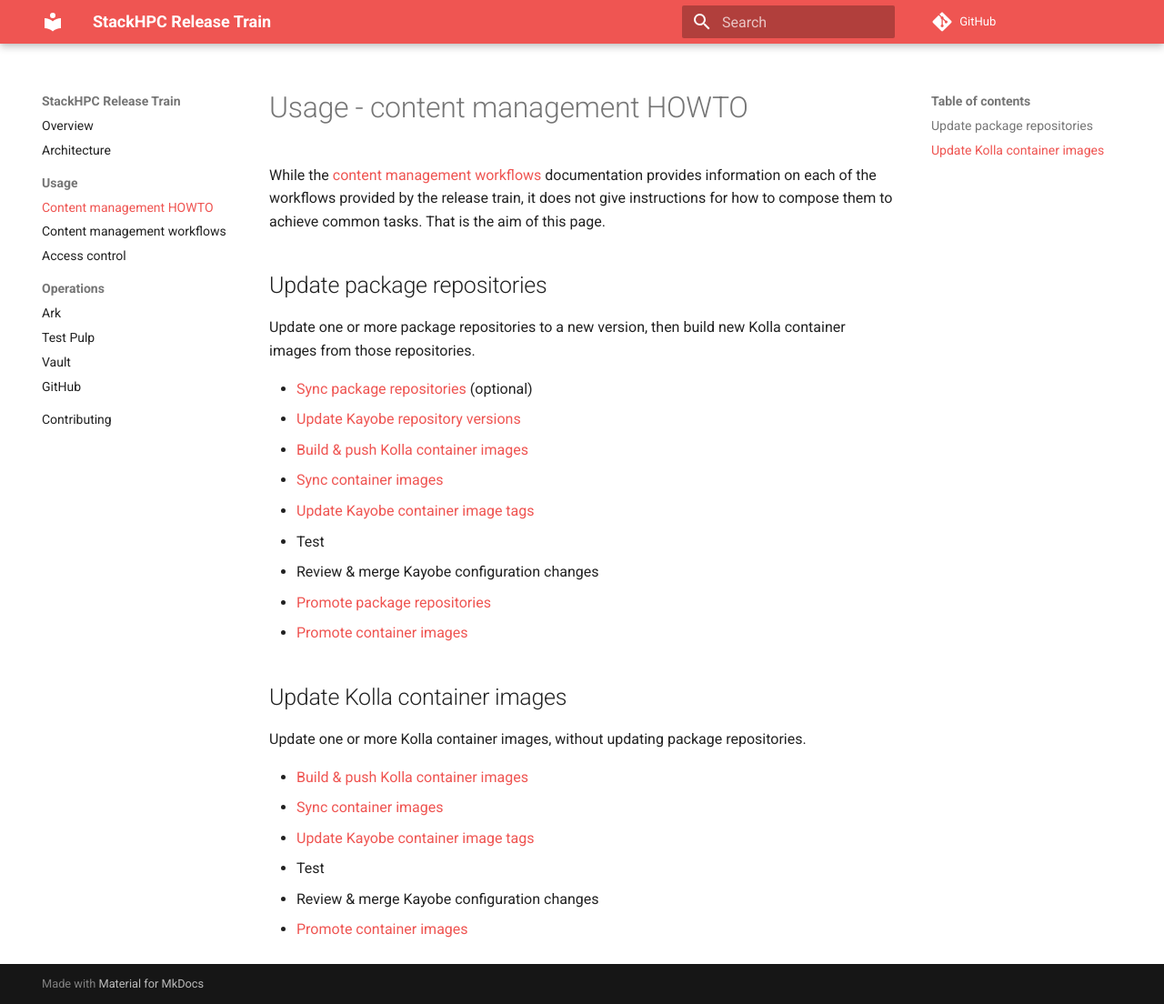
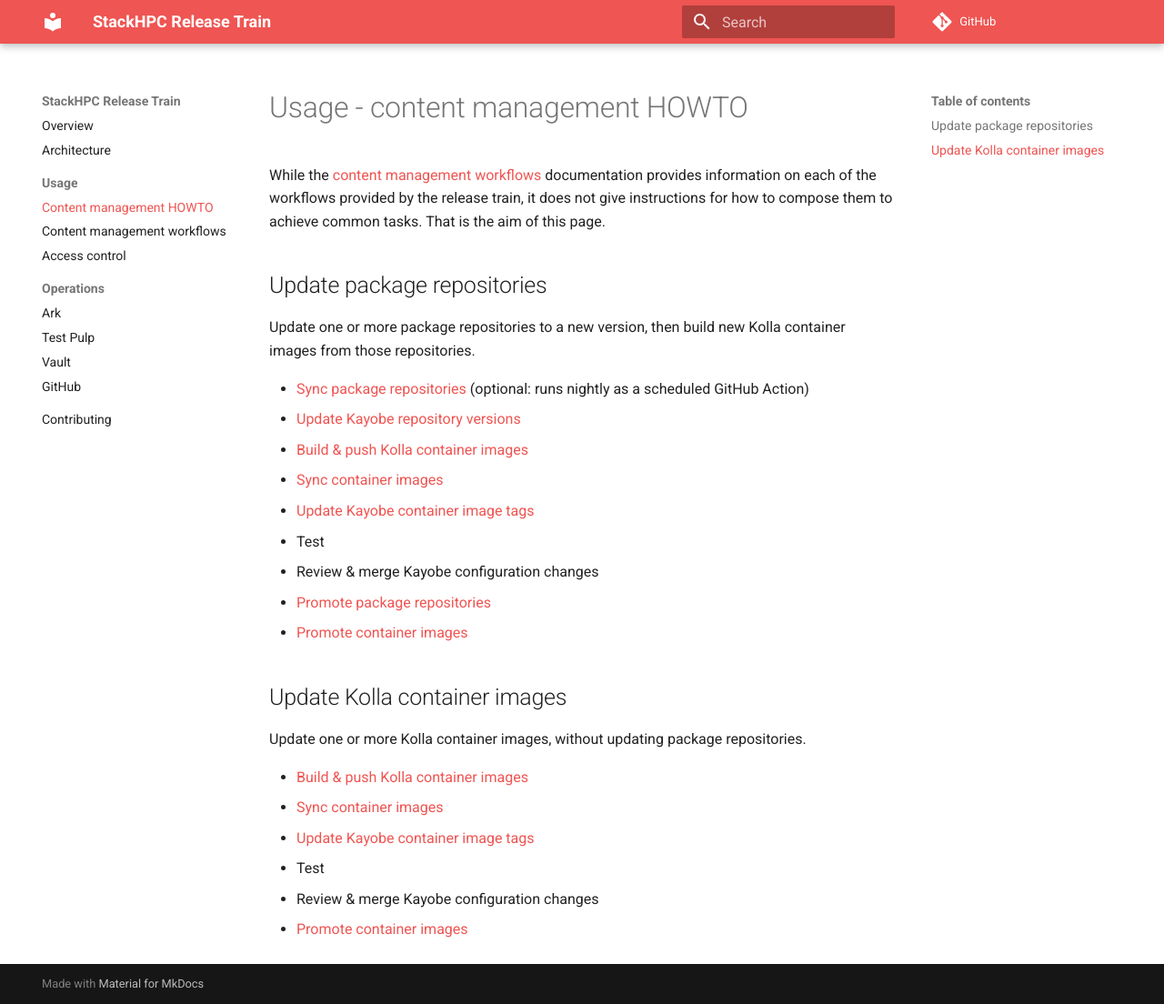
Before and after one commit to stackhpc/stackhpc-release-train, an MkDocs documentation site: the page built from docs/usage/content-howto.md, in a window 1280 px wide and 1104 px high. Shown: the whole window at 91% size. Built offline with MkDocs 1.6.1 and Material for MkDocs 9.7.7, drawn with Linux system fonts in a browser that asks for light colours; comment, search, counter and statistics services are not loaded.

Commit message:
Apply review changes

```diff
--- a/docs/usage/content-howto.md
+++ b/docs/usage/content-howto.md
@@ -7,7 +7,7 @@ That is the aim of this page.
 
 Update one or more package repositories to a new version, then build new Kolla container images from those repositories.
 
-* [Sync package repositories](content-workflows.md#syncing-package-repositories) (optional)
+* [Sync package repositories](content-workflows.md#syncing-package-repositories) (optional: runs nightly as a scheduled GitHub Action)
 * [Update Kayobe repository versions](content-workflows.md#updating-package-repository-versions-in-kayobe-configuration)
 * [Build & push Kolla container images](content-workflows.md#building-container-images)
 * [Sync container images](content-workflows.md#syncing-container-images)
```
